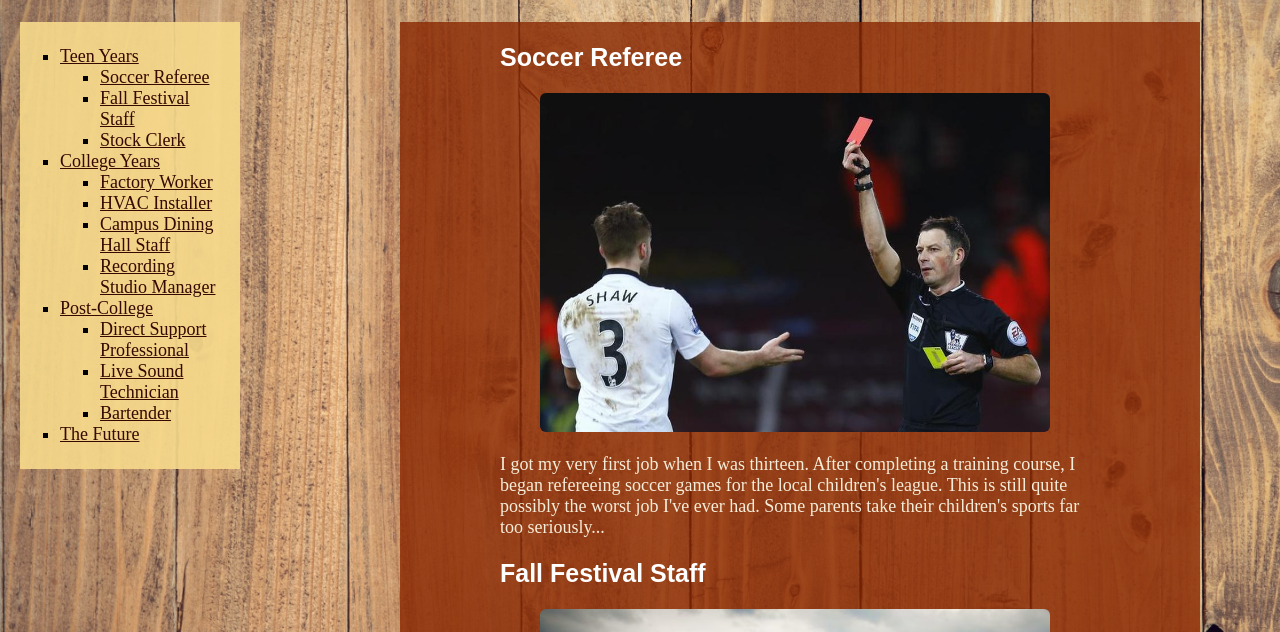
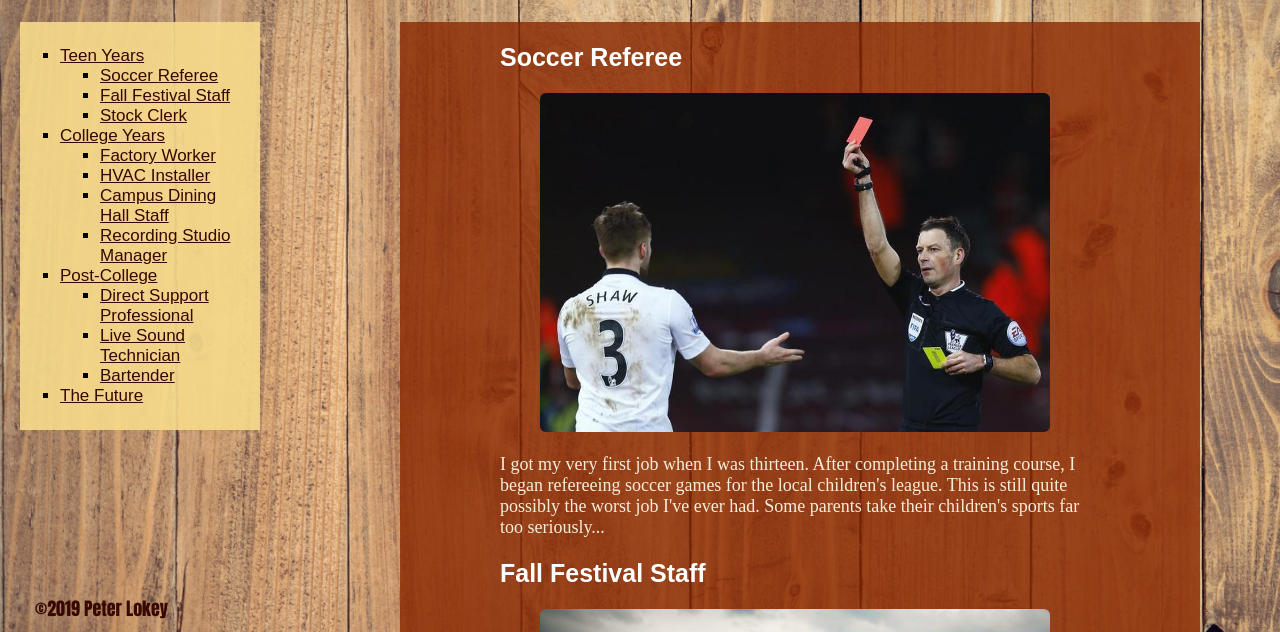
Before and after one commit to peterlokey/html-me-something, a plain HTML site: page index.html in a window 1280 px wide. Shown: the part 168-800 px from the top of the page. Drawn offline with Linux system fonts and the light colour scheme.

Commit message:
Updates to CSS

```diff
--- a/index.html
+++ b/index.html
@@ -68,7 +68,7 @@ My Full Work Experience - Peter Lokey
             <p>Refereeing didn't last long, and I soon moved on to the local orchard.
                 Every Autumn they held a big Fall Festival, with a pumpkin patch, hay-rides,
                 game booths, apple-picking, and a haunted house. I was on the staff for this
-                and spent most of my time taking running the hay-bale maze, the apple slingshot,
+                and spent most of my time running the hay-bale maze, the apple slingshot,
                 and the scarecrow-making booth. I enjoyed working outside and getting a weekly
                 paycheck as a middle-schooler was great, as were the apple-cider doughnuts
                 I ate all Fall!
@@ -231,10 +231,11 @@ My Full Work Experience - Peter Lokey
             </p>
         </section>
 
-
     </article>
+    <footer>
+            <div id="footer-text">&copy;2019 Peter Lokey</div>
+    </footer>
 </body>
 
 
-
 </html>
--- a/style.css
+++ b/style.css
@@ -54,18 +54,17 @@ p {
 
 .sidebar {
     background-color: rgba(247, 218, 140, 0.904);
-	font: Comic;
 	padding: 8px 20px 8px 0;
     position: fixed;
     left: 20px;
 	top: 190px;
-    width: 200px;
+    width: 220px;
 
 }
 
     .sidebar a {
         color: rgb(54, 8, 0);
-        font-family: "Helvitica";
+        font-family: "Arial";
         text-decoration: underline;
     }
 
@@ -74,10 +73,8 @@ p {
     }
 
     .sidebar ul li {
-        font-size: 18px;
+        font-size: 17px;
         list-style: square;
-        font-family: "Helvitica";
-
     }
 
 .jobs-article {
@@ -89,3 +86,16 @@ p {
     padding-left: 100px;
     padding-right: 100px;
 }
+
+footer {
+    position: fixed;
+    bottom: 10px;
+    left: 35px;
+
+}
+
+#footer-text {
+    font-size: 18px;
+    font-family: "Impact";
+    color: rgb(54, 8, 0);
+}
```
